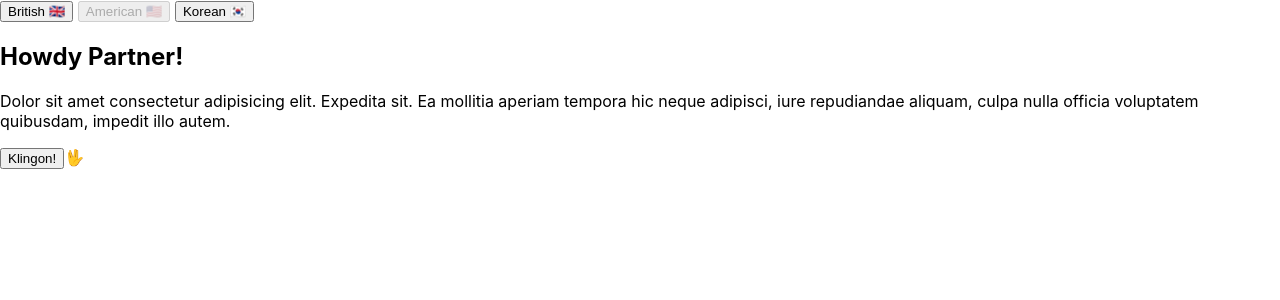
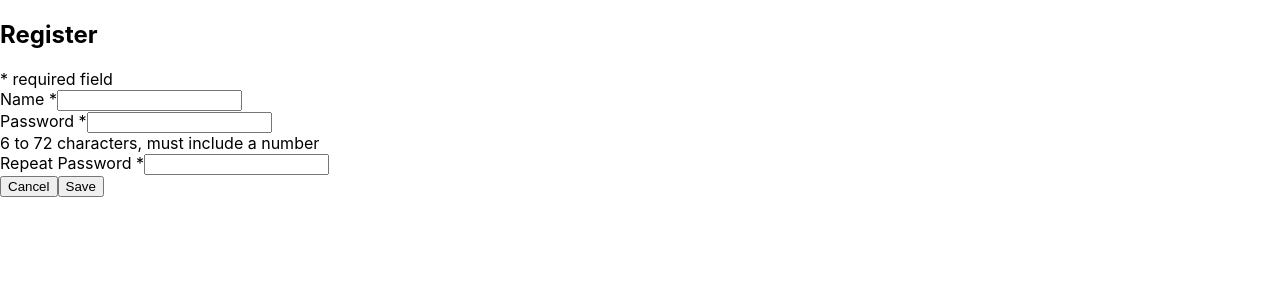
Before and after one commit to Cosmic-Noir/new-playground, a React (Create React App) app: page / in a window 1280 px wide. Shown: the top 300 px of the page. Built offline with nearby package versions, Linux system fonts and the light colour scheme.

Commit message:
Add RegistrationForm component

```diff
--- a/src/index.js
+++ b/src/index.js
@@ -4,12 +4,13 @@
 import { BrowserRouter } from "react-router-dom";
 import App from "./paltrows-power-toes/src/App";
 import AppLang from "./lang-context/AppLang";
+import RegistrationForm from "./registrationForm/registrationForm";
 
 // import DemonymApp from "./demonymapp/demonymApp";
 
 ReactDOM.render(
   <BrowserRouter>
-    <AppLang />
+    <RegistrationForm />
   </BrowserRouter>,
   document.getElementById("root")
 );
--- /dev/null
+++ b/src/registrationForm/registrationForm.js
@@ -0,0 +1,57 @@
+import React, { Component } from "react";
+
+class RegistrationForm extends Component {
+  handleSubmit(event) {
+    event.preventDefault();
+  }
+
+  render() {
+    return (
+      <form className="registration" onSubmit={e => this.handleSubmit(e)}>
+        <h2>Register</h2>
+        <div className="registration__hint">* required field</div>
+        <div className="form-group">
+          <label htmlFor="name">Name *</label>
+          <input
+            type="text"
+            className="registration__control"
+            name="name"
+            id="name"
+          />
+        </div>
+        <div className="form-group">
+          <label htmlFor="password">Password *</label>
+          <input
+            type="password"
+            className="registration__control"
+            name="password"
+            id="password"
+          />
+          <div className="registration__hint">
+            6 to 72 characters, must include a number
+          </div>
+        </div>
+        <div className="form-group">
+          <label htmlFor="repeatPassword">Repeat Password *</label>
+          <input
+            type="password"
+            className="registration__control"
+            name="repeatPassword"
+            id="repeatPassword"
+          />
+        </div>
+
+        <div className="registration__button__group">
+          <button type="reset" className="registration__button">
+            Cancel
+          </button>
+          <button type="submit" className="registration__button">
+            Save
+          </button>
+        </div>
+      </form>
+    );
+  }
+}
+
+export default RegistrationForm;
```
